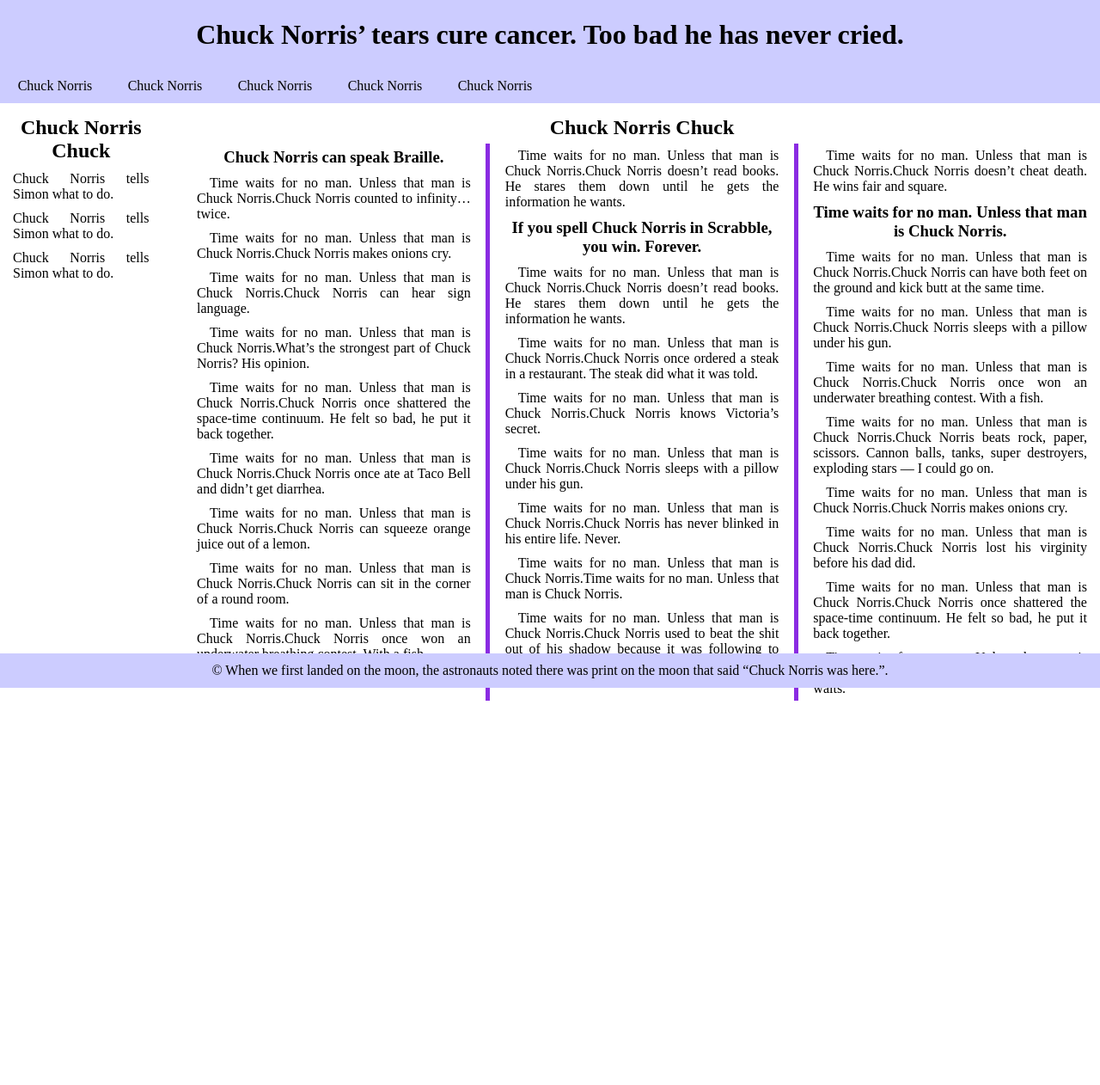
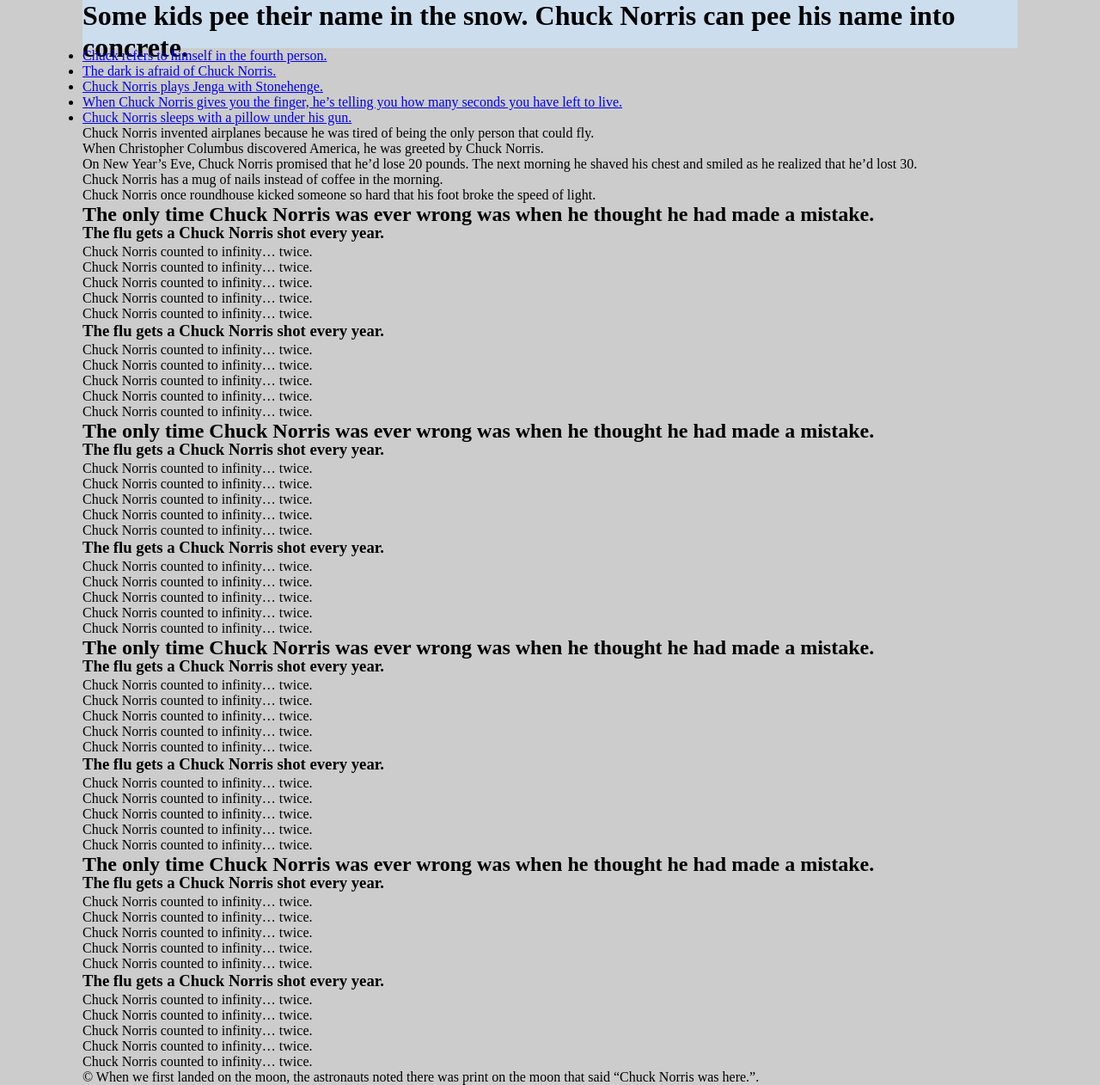
Before and after one commit to minigun20050/testrepo, a PHP site: the page made by Test Repo/index.html in a window 1280 px wide. Shown: the whole page at 86% size. Before the commit the page ends 815 px from the top, so only its background shows below. Run offline with PHP 8.4, Linux system fonts and the light colour scheme.

Commit message:
Add files via upload

```diff
--- a/Test Repo/index.html
+++ b/Test Repo/index.html
@@ -7,65 +7,133 @@
     <link rel="stylesheet" href="./style.css">
 </head>
 <body>
+    <div id="container">
         <header>
-        <h1>Chuck Norris’ tears cure cancer. Too bad he has never cried.</h1>
+            <h1>Some kids pee their name in the snow. Chuck Norris can pee his name into concrete.</h1>
         </header>
         <nav>
             <ul>
-            <li><a href="#">Chuck Norris</a></li>
-            <li><a href="#">Chuck Norris</a></li>
-            <li><a href="#">Chuck Norris</a></li>
-            <li><a href="#">Chuck Norris</a></li>
-            <li><a href="#">Chuck Norris</a></li>
+                <li><a href="#">Chuck refers to himself in the fourth person.</a></li>
+                <li><a href="#">The dark is afraid of Chuck Norris.</a></li>
+                <li><a href="#">Chuck Norris plays Jenga with Stonehenge.</a></li>
+                <li><a href="#">When Chuck Norris gives you the finger, he’s telling you how many seconds you have left to live.</a></li>
+                <li><a href="#">Chuck Norris sleeps with a pillow under his gun.</a></li>
             </ul>
         </nav>
         <main>
             <aside>
+                <p>Chuck Norris invented airplanes because he was tired of being the only person that could fly.</p>
+                <p>When Christopher Columbus discovered America, he was greeted by Chuck Norris.</p>
+                <p>On New Year’s Eve, Chuck Norris promised that he’d lose 20 pounds. The next morning he shaved his chest and smiled as he realized that he’d lost 30.</p>
+                <p>Chuck Norris has a mug of nails instead of coffee in the morning.</p>
+                <p>Chuck Norris once roundhouse kicked someone so hard that his foot broke the speed of light.</p>
+            </aside>
+            <section>
+                <article>
                     <header>
-                <h2>Chuck Norris Chuck</h2>
+                        <h2>The only time Chuck Norris was ever wrong was when he thought he had made a mistake.</h2>
                     </header>
                     <section>
-                <div>Chuck Norris tells Simon what to do.</div>
-                <div>Chuck Norris tells Simon what to do.</div>
-                <div>Chuck Norris tells Simon what to do.</div>
+                        <header>
+                            <h3>The flu gets a Chuck Norris shot every year.</h3>
+                        </header>
+                        <p>Chuck Norris counted to infinity… twice.</p>
+                        <p>Chuck Norris counted to infinity… twice.</p>
+                        <p>Chuck Norris counted to infinity… twice.</p>
+                        <p>Chuck Norris counted to infinity… twice.</p>
+                        <p>Chuck Norris counted to infinity… twice.</p>
                     </section>
-        </aside>
+                    <section>
+                        <header>
+                            <h3>The flu gets a Chuck Norris shot every year.</h3>
+                        </header>
+                        <p>Chuck Norris counted to infinity… twice.</p>
+                        <p>Chuck Norris counted to infinity… twice.</p>
+                        <p>Chuck Norris counted to infinity… twice.</p>
+                        <p>Chuck Norris counted to infinity… twice.</p>
+                        <p>Chuck Norris counted to infinity… twice.</p>
+                    </section>
+                </article>
                 <article>
                     <header>
-                <h2>Chuck Norris Chuck</h2>
+                        <h2>The only time Chuck Norris was ever wrong was when he thought he had made a mistake.</h2>
                     </header>
                     <section>
-                <h3>Chuck Norris can speak Braille.</h3>
-                <p>Time waits for no man. Unless that man is Chuck Norris.Chuck Norris counted to infinity… twice.</p>
-                <p>Time waits for no man. Unless that man is Chuck Norris.Chuck Norris makes onions cry.</p>
-                <p>Time waits for no man. Unless that man is Chuck Norris.Chuck Norris can hear sign language.</p>
-                <p>Time waits for no man. Unless that man is Chuck Norris.What’s the strongest part of Chuck Norris? His opinion.</p>
-                <p>Time waits for no man. Unless that man is Chuck Norris.Chuck Norris once shattered the space-time continuum. He felt so bad, he put it back together.</p>
-                <p>Time waits for no man. Unless that man is Chuck Norris.Chuck Norris once ate at Taco Bell and didn’t get diarrhea.</p>
-                <p>Time waits for no man. Unless that man is Chuck Norris.Chuck Norris can squeeze orange juice out of a lemon.</p>
-                <p>Time waits for no man. Unless that man is Chuck Norris.Chuck Norris can sit in the corner of a round room.</p>
-                <p>Time waits for no man. Unless that man is Chuck Norris.Chuck Norris once won an underwater breathing contest. With a fish.</p>
-                <p>Time waits for no man. Unless that man is Chuck Norris.Chuck Norris doesn’t read books. He stares them down until he gets the information he wants.</p>
-                <h3>If you spell Chuck Norris in Scrabble, you win. Forever.</h3>
-                <p>Time waits for no man. Unless that man is Chuck Norris.Chuck Norris doesn’t read books. He stares them down until he gets the information he wants.</p>
-                <p>Time waits for no man. Unless that man is Chuck Norris.Chuck Norris once ordered a steak in a restaurant. The steak did what it was told.</p>
-                <p>Time waits for no man. Unless that man is Chuck Norris.Chuck Norris knows Victoria’s secret.</p>
-                <p>Time waits for no man. Unless that man is Chuck Norris.Chuck Norris sleeps with a pillow under his gun.</p>
-                <p>Time waits for no man. Unless that man is Chuck Norris.Chuck Norris has never blinked in his entire life. Never.</p>
-                <p>Time waits for no man. Unless that man is Chuck Norris.Time waits for no man. Unless that man is Chuck Norris.</p>
-                <p>Time waits for no man. Unless that man is Chuck Norris.Chuck Norris used to beat the shit out of his shadow because it was following to close. It now stands a safe 30 feet behind him.</p>
-                <p>Time waits for no man. Unless that man is Chuck Norris.Chuck Norris doesn’t cheat death. He wins fair and square.</p>
-                <h3>Time waits for no man. Unless that man is Chuck Norris.</h3>
-                <p>Time waits for no man. Unless that man is Chuck Norris.Chuck Norris can have both feet on the ground and kick butt at the same time.</p>
-                <p>Time waits for no man. Unless that man is Chuck Norris.Chuck Norris sleeps with a pillow under his gun.</p>
-                <p>Time waits for no man. Unless that man is Chuck Norris.Chuck Norris once won an underwater breathing contest. With a fish.</p>
-                <p>Time waits for no man. Unless that man is Chuck Norris.Chuck Norris beats rock, paper, scissors. Cannon balls, tanks, super destroyers, exploding stars — I could go on.</p>
-                <p>Time waits for no man. Unless that man is Chuck Norris.Chuck Norris makes onions cry.</p>
-                <p>Time waits for no man. Unless that man is Chuck Norris.Chuck Norris lost his virginity before his dad did.</p>
-                <p>Time waits for no man. Unless that man is Chuck Norris.Chuck Norris once shattered the space-time continuum. He felt so bad, he put it back together.</p>
-                <p>Time waits for no man. Unless that man is Chuck Norris.Chuck Norris does not sleep. He waits.</p></section>
+                        <header>
+                            <h3>The flu gets a Chuck Norris shot every year.</h3>
+                        </header>
+                        <p>Chuck Norris counted to infinity… twice.</p>
+                        <p>Chuck Norris counted to infinity… twice.</p>
+                        <p>Chuck Norris counted to infinity… twice.</p>
+                        <p>Chuck Norris counted to infinity… twice.</p>
+                        <p>Chuck Norris counted to infinity… twice.</p>
+                    </section>
+                    <section>
+                        <header>
+                            <h3>The flu gets a Chuck Norris shot every year.</h3>
+                        </header>
+                        <p>Chuck Norris counted to infinity… twice.</p>
+                        <p>Chuck Norris counted to infinity… twice.</p>
+                        <p>Chuck Norris counted to infinity… twice.</p>
+                        <p>Chuck Norris counted to infinity… twice.</p>
+                        <p>Chuck Norris counted to infinity… twice.</p>
+                    </section>
                 </article>
+            </article>
+            <article>
+                <article>
+                    <header>
+                        <h2>The only time Chuck Norris was ever wrong was when he thought he had made a mistake.</h2>
+                    </header>
+                    <section>
+                        <header>
+                            <h3>The flu gets a Chuck Norris shot every year.</h3>
+                        </header>
+                        <p>Chuck Norris counted to infinity… twice.</p>
+                        <p>Chuck Norris counted to infinity… twice.</p>
+                        <p>Chuck Norris counted to infinity… twice.</p>
+                        <p>Chuck Norris counted to infinity… twice.</p>
+                        <p>Chuck Norris counted to infinity… twice.</p>
+                    </section>
+                    <section>
+                        <header>
+                            <h3>The flu gets a Chuck Norris shot every year.</h3>
+                        </header>
+                        <p>Chuck Norris counted to infinity… twice.</p>
+                        <p>Chuck Norris counted to infinity… twice.</p>
+                        <p>Chuck Norris counted to infinity… twice.</p>
+                        <p>Chuck Norris counted to infinity… twice.</p>
+                        <p>Chuck Norris counted to infinity… twice.</p>
+                    </section>
+                </article>
+                <article>
+                    <header>
+                        <h2>The only time Chuck Norris was ever wrong was when he thought he had made a mistake.</h2>
+                    </header>
+                    <section>
+                        <header>
+                            <h3>The flu gets a Chuck Norris shot every year.</h3>
+                        </header>
+                        <p>Chuck Norris counted to infinity… twice.</p>
+                        <p>Chuck Norris counted to infinity… twice.</p>
+                        <p>Chuck Norris counted to infinity… twice.</p>
+                        <p>Chuck Norris counted to infinity… twice.</p>
+                        <p>Chuck Norris counted to infinity… twice.</p>
+                    </section>
+                    <section>
+                        <header>
+                            <h3>The flu gets a Chuck Norris shot every year.</h3>
+                        </header>
+                        <p>Chuck Norris counted to infinity… twice.</p>
+                        <p>Chuck Norris counted to infinity… twice.</p>
+                        <p>Chuck Norris counted to infinity… twice.</p>
+                        <p>Chuck Norris counted to infinity… twice.</p>
+                        <p>Chuck Norris counted to infinity… twice.</p>
+                    </section>
+                </article>
+            </section>
         </main>
         <footer>&copy; When we first landed on the moon, the astronauts noted there was print on the moon that said “Chuck Norris was here.”. </footer>
+    </div>
 </body>
 </html>
--- a/Test Repo/style.css
+++ b/Test Repo/style.css
@@ -1,126 +1,38 @@
+:root {
+   --body-color: #ccc;
+   --container-width: 85vw;
+   --header-color: #cde;
+   --header-height: 7vh;
+   --article-color: #dec;
+}
+
 * {
   padding: 0;
   margin: 0;
   box-sizing: border-box;
 }
 
-body > header {
-  height: 10vh;
-  line-height: 10vh;
-  background-color: #ccf;
+body {
+  background-color: var(--body-color);
 }
-body > header > h1 {
-  text-align: center;
+body #container {
+  width: var(--container-width);
+  margin: auto;
 }
-body > footer {
-  position: sticky;
-  bottom: 0;
-  background-color: #ccf;
-  height: 5vh;
-  line-height: 5vh;
-  text-align: center;
-}
-body > nav {
-  position: sticky;
-  top: 0;
-  background-color: #ccf;
-}
-body > nav > ul {
-  display: flex;
-  list-style-type: none;
-}
-body > nav > ul > li {
-  width: 10vw;
-}
-body > nav > ul > li a {
-  display: block;
-  height: 5vh;
-  line-height: 5vh;
-  text-align: center;
-  text-decoration: none;
-  color: #000;
-}
-body > nav > ul > li a:hover {
-  background-color: #cdf;
+body #container > header {
+  background-color: var(--header-color);
+  height: var(--header-height);
 }
 
 main {
-  display: flex;
-  gap: 2vw;
+  --header-height: 3vh;
 }
-main > aside {
-  width: 15vw;
-}
-main > aside > section div {
-  padding: 5px;
-}
-main > article {
-  width: 85vw;
-}
-main > article {
-  -moz-column-count: 3; /* compatible with mozilla */
-       column-count: 3; /* regular, non comp. with mozilla */
-  -moz-column-gap: 50px;
-       column-gap: 50px;
-  /* -moz-column-rule: solid;
-       column-rule: solid;
-  -moz-column-rule-width: 10px;
-       column-rule-width: 10px;
-  -moz-column-rule-color: blueviolet;
-       column-rule-color: blueviolet; */
-  -moz-column-rule: solid 10px blueviolet; /* grouping upper ones(moz. comp.) */
-       column-rule: solid 10px blueviolet; /* grouping upper ones(regular, non moz.comp.) */
-}
-main > article > header {
-  -moz-column-span: all;
-       column-span: all;
-}
-main > article > section > h3 {
-  padding: 5px;
-  text-align: center;
-}
-main > article > section > p {
-  text-indent: 15px;
-  padding: 5px;
-}
-main > aside, main > article {
-  text-align: justify;
-  padding: 10px;
-}
-main > aside > header, main > article > header {
-  padding: 5px;
-  text-align: center;
+main > section > article header {
+  height: var(--header-height);
 }
 
-@media screen and (max-width: 500px) {
-  main > article {
-  -moz-column-count: 1;
-  column-count: 1;
--moz-column-gap: 20px;
-  column-gap: 20px;
--moz-column-rule: solid 3px blueviolet;
-  column-rule: solid 3px blueviolet;
+@media screen and {
+  :root {
+    --body-color: #aaa;
   }
 }
-
-@media screen and (min-width: 501px) {
-  main > article {
-  -moz-column-count: 2;
-  column-count: 2;
--moz-column-gap: 20px;
-  column-gap: 20px;
--moz-column-rule: solid 3px blueviolet;
-  column-rule: solid 3px blueviolet;
-  }
-}
-
-@media screen and (min-width: 850px) {
-  main > article {
-  -moz-column-count: 3;
-  column-count: 3;
--moz-column-gap: 30px;
-  column-gap: 30px;
--moz-column-rule: solid 5px blueviolet;
-  column-rule: solid 5px blueviolet;
-  }
-}
```
Also changed, not shown: Test Repo/script.js (+19 -36 lines). Lines whose indentation alone changed are shown as unchanged.
